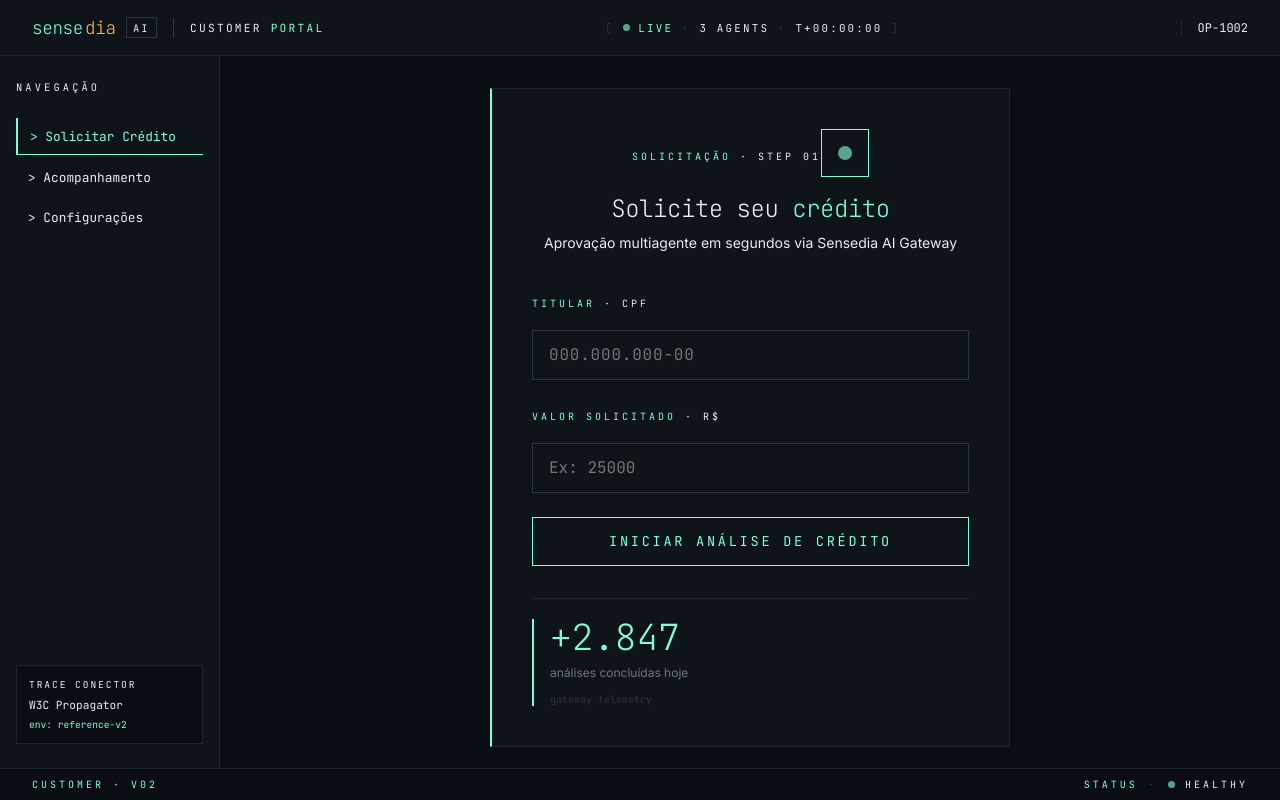
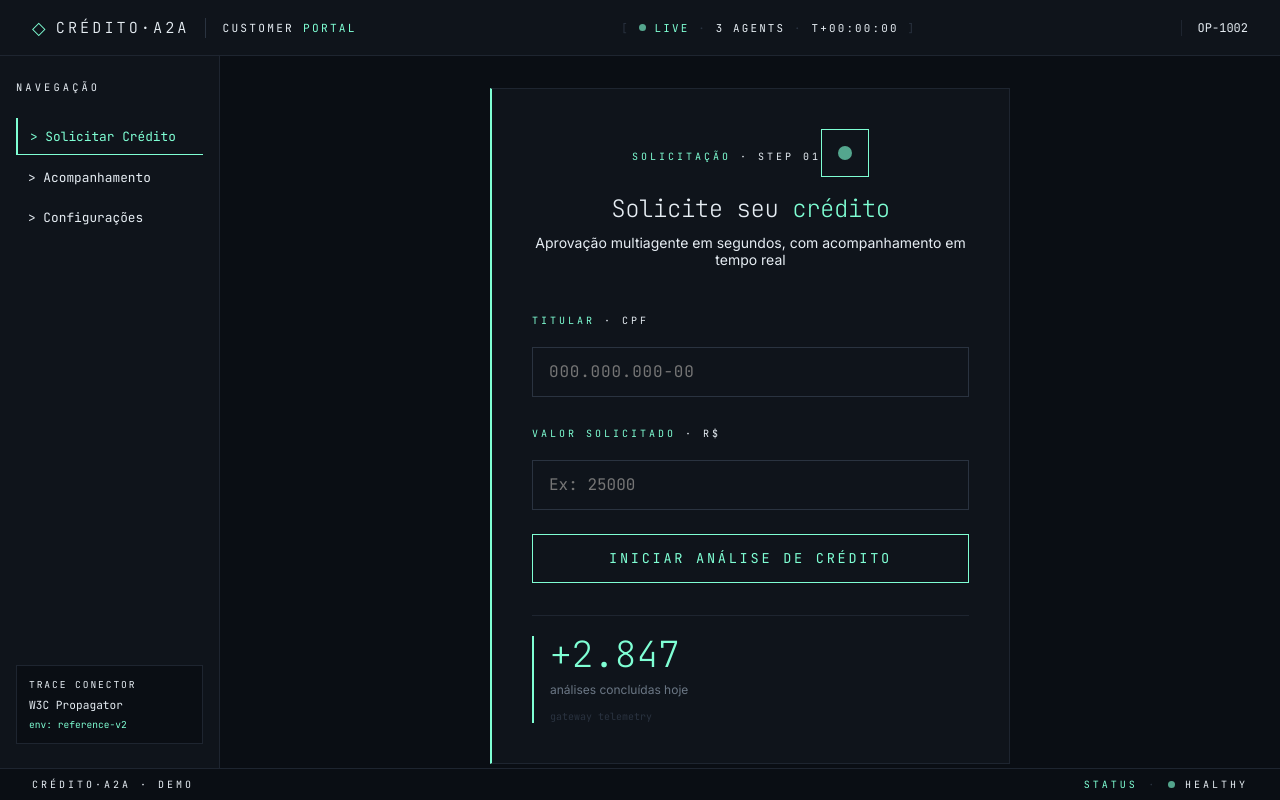
Before and after one commit to it0dan/credit-analysis-frontend, a Next.js app in the folder apps/customer/: page / in a window 1280 px wide. Built offline with nearby package versions, Linux system fonts and the light colour scheme.

Commit message:
feat(ui): debrand shared cockpit
Ref: openspec/changes/humanize-customer-experience/tasks.md#task-2-debrand

```diff
--- a/apps/customer/app/layout.tsx
+++ b/apps/customer/app/layout.tsx
@@ -17,8 +17,8 @@ const jetbrainsMono = JetBrains_Mono({
 });
 
 export const metadata: Metadata = {
-  title: 'Crédito A2A — Customer',
-  description: 'Solicite e acompanhe sua proposta de crédito com aprovação multiagente',
+  title: 'Crédito A2A — Portal do Cliente',
+  description: 'Solicite e acompanhe sua proposta de crédito em tempo real',
 };
 
 export default function RootLayout({
--- a/apps/customer/app/page.tsx
+++ b/apps/customer/app/page.tsx
@@ -112,7 +112,7 @@ export default function CustomerHome() {
               Solicite seu <span style={{ color: 'var(--acc)' }}>crédito</span>
             </h1>
             <p style={{ margin: '0.6rem 0 0 0', fontSize: '0.875rem', color: 'var(--text)' }}>
-              Aprovação multiagente em segundos via Sensedia AI Gateway
+              Aprovação multiagente em segundos, com acompanhamento em tempo real
             </p>
           </div>
 
--- /dev/null
+++ b/packages/ui/src/brand.tsx
@@ -0,0 +1,43 @@
+import React from 'react';
+
+interface BrandProps {
+  variant?: 'full' | 'glyph' | 'footer';
+}
+
+export function Brand({ variant = 'full' }: BrandProps) {
+  if (variant === 'glyph') {
+    return (
+      <span style={{ color: 'var(--acc)', fontFamily: 'var(--font-mono)', fontWeight: 200 }}>
+        ◇
+      </span>
+    );
+  }
+
+  if (variant === 'footer') {
+    return (
+      <span style={{ color: 'var(--text)', fontFamily: 'var(--font-mono)' }}>
+        crédito·a2a · demo
+      </span>
+    );
+  }
+
+  return (
+    <span
+      style={{
+        display: 'inline-flex',
+        alignItems: 'center',
+        gap: '0.45rem',
+        fontFamily: 'var(--font-mono)',
+        fontSize: '0.95rem',
+        fontWeight: 300,
+        letterSpacing: 'var(--ls-label)',
+        textTransform: 'uppercase',
+        color: 'var(--text)',
+        whiteSpace: 'nowrap',
+      }}
+    >
+      <span style={{ color: 'var(--acc)', fontSize: '1.1rem', lineHeight: 1 }}>◇</span>
+      <span>CRÉDITO·A2A</span>
+    </span>
+  );
+}
--- a/packages/ui/src/cockpit-layout.tsx
+++ b/packages/ui/src/cockpit-layout.tsx
@@ -1,5 +1,6 @@
 import React from 'react';
 import { Pulse } from './pulse';
+import { Brand } from './brand';
 
 interface CockpitLayoutProps {
   children: React.ReactNode;
@@ -10,7 +11,6 @@ interface CockpitLayoutProps {
 
 export function CockpitLayout({ children, activeLink, portalType, request_id }: CockpitLayoutProps) {
   const portalLabel = portalType === 'customer' ? 'portal' : 'cockpit';
-  const portalVersion = portalType === 'customer' ? 'customer · v02' : 'operator · v02';
   const menuItems = portalType === 'customer'
     ? [
         { id: 'proposal', label: '> Solicitar Crédito', path: '/' },
@@ -52,35 +52,7 @@ export function CockpitLayout({ children, activeLink, portalType, request_id }:
       >
         {/* Branding */}
         <div style={{ display: 'flex', alignItems: 'center', gap: '1rem' }}>
-          <div
-            style={{
-              fontWeight: 200,
-              fontSize: '1.1rem',
-              letterSpacing: '-0.02em',
-              fontFamily: 'var(--font-mono)',
-              display: 'flex',
-              alignItems: 'center',
-              gap: '2px',
-            }}
-          >
-            <span style={{ color: 'var(--acc)' }}>sense</span>
-            <span style={{ color: 'var(--warn)' }}>dia</span>
-            <span
-              style={{
-                fontSize: '0.65rem',
-                fontWeight: 400,
-                color: 'var(--text)',
-                marginLeft: '8px',
-                padding: '0.15rem 0.4rem',
-                border: '1px solid var(--line2)',
-                fontFamily: 'var(--font-mono)',
-                textTransform: 'uppercase',
-                letterSpacing: 'var(--ls-label)',
-              }}
-            >
-              AI
-            </span>
-          </div>
+          <Brand variant="full" />
           <div style={{ width: '1px', height: '20px', backgroundColor: 'var(--line2)' }} />
           <span
             style={{
@@ -266,7 +238,7 @@ export function CockpitLayout({ children, activeLink, portalType, request_id }:
           zIndex: 10,
         }}
       >
-        <span><span style={{ color: 'var(--acc)' }}>{portalVersion}</span></span>
+        <Brand variant="footer" />
         <div style={{ display: 'flex', alignItems: 'center', gap: '0.65rem' }}>
           <span style={{ color: 'var(--acc)' }}>STATUS</span>
           <span style={{ color: 'var(--line2)' }}>·</span>
```
Also changed, not shown: 2 other files (tests, documents, lock files or other folders).
